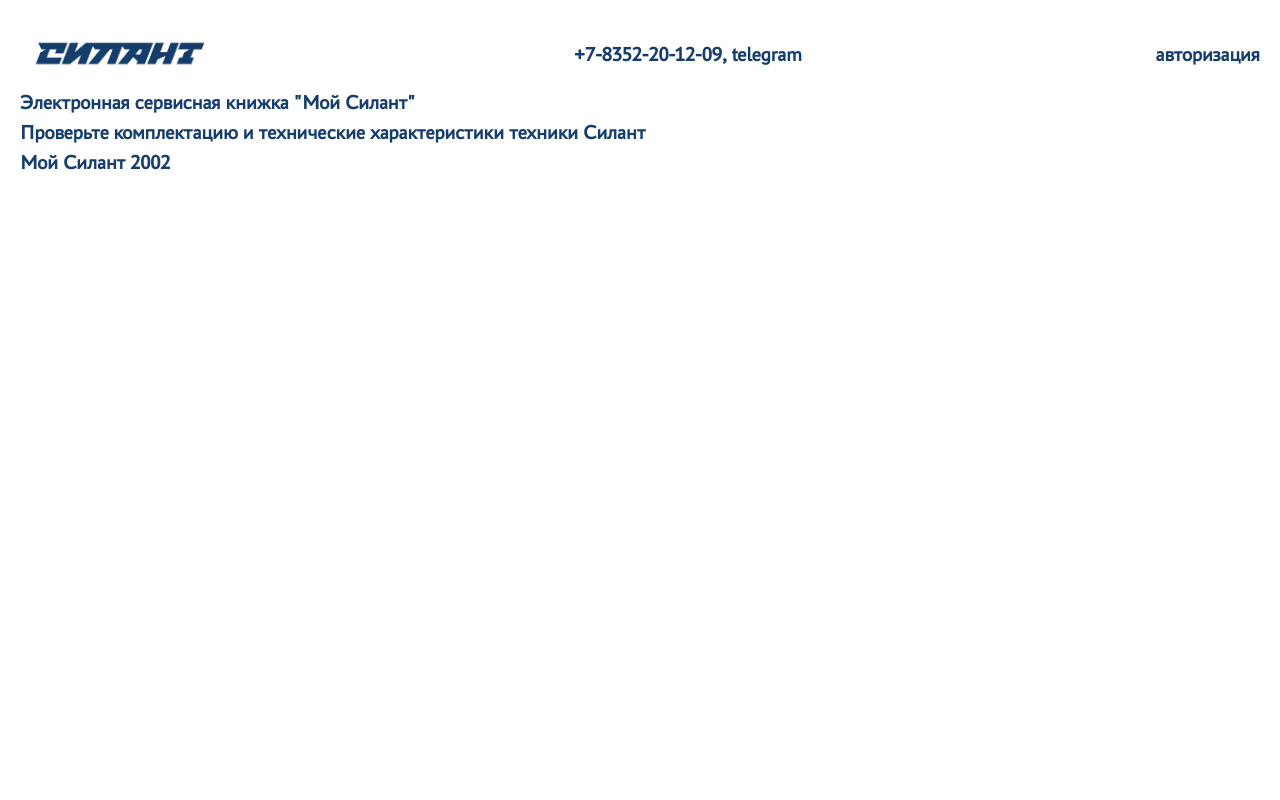
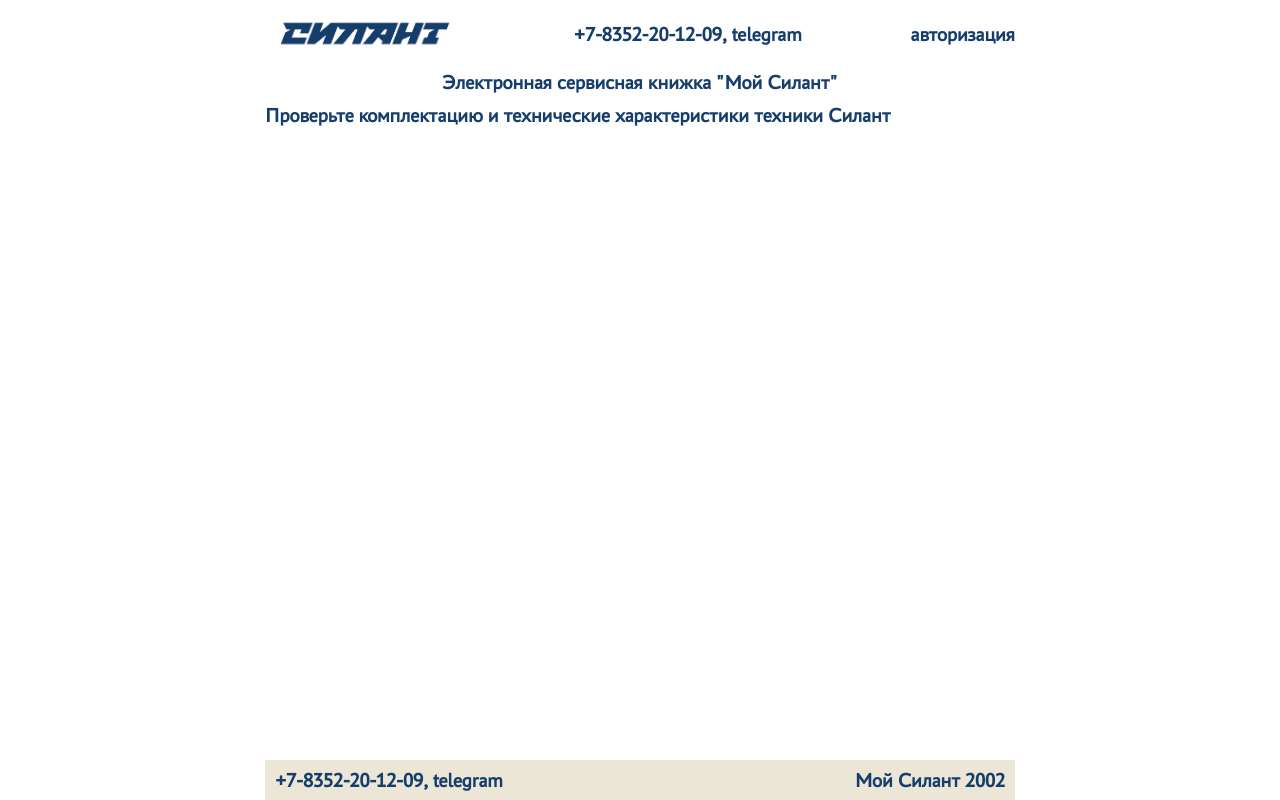
Before and after one commit to aerastov/SF_Graduate_work, a Django app: page / in a window 1280 px wide. Run offline with Django 4.2, Linux system fonts and the light colour scheme.

Commit message:
preview 1.2

```diff
--- a/My_Silant/silant/templates/default.html
+++ b/My_Silant/silant/templates/default.html
@@ -6,11 +6,10 @@
 		<meta charset="utf-8">
 		<link rel="stylesheet" href="{% static 'css/style.css' %}">
 	</head>
+<body>
 
 
-
-<body>
-
+<div class="wrapper">
 	<header>
 		<div class="header">
 			<div class="header_top">
@@ -18,28 +17,22 @@
 <!--					<img src="{% static 'images/Logotype accent RGB 2.jpg' %}">-->
 					<img src="{% static 'images/Logotype silant.jpg' %}">
 				</div>
-				<div>
-					<a>+7-8352-20-12-09, telegram</a>
-				</div>
-				<div>
-					<a>авторизация</a>
-				</div>
+				<div>+7-8352-20-12-09, telegram</div>
+				<div><a>авторизация</a></div>
 			</div>
 			<a class="header_name">Электронная сервисная книжка "Мой Силант"</a>
 		</div>
 	</header>
-
-
-	<main>{% block content %} {% endblock content %}</main>
-
-
+	<main>
+		<div class="main">
+		{% block content %} {% endblock content %}
+		</div>
+	</main>
 	<footer>
-		<div>
-			<a>Мой Силант 2002</a>
-		</div>
+		<div class="footer">+7-8352-20-12-09, telegram</div>
+		<div class="footer">Мой Силант 2002</div>
 	</footer>
-
+</div>
 
 </body>
-
 </html>
--- a/My_Silant/silant/templates/index.html
+++ b/My_Silant/silant/templates/index.html
@@ -1,19 +1,25 @@
 {% extends 'default.html' %}
 
-{% block title %}Index{% endblock title %}
+{% block title %}Мой Силант (
+    {% if user.is_authenticated %}
+        {{registered_user}}
+    {% else %}
+        Неавторизованный пользователь
+    {% endif %})
+{% endblock title %}
 
 
 {% block content %}
 
 
     {% if registered_user %}
-        <div class="main">
+
 			<a>{{registered_user}}</a>
-		</div>
+
     {% else %}
-        <div class="main">
+
 			<a>Проверьте комплектацию и технические характеристики техники Силант</a>
-		</div>
+
     {% endif %}
 
 
--- a/My_Silant/static/css/style.css
+++ b/My_Silant/static/css/style.css
@@ -21,6 +21,11 @@
     src: local('PT-Astra-Sans_Italic'), url('/static/fonts/PT Astra Sans/PT-Astra-Sans_Italic.ttf') format('truetype');
 }
 
+* {
+    margin: 0;
+    padding: 0;
+}
+
 html {
   font-family: "PT-Astra-Sans_Regular";
   font-size: 20px;
@@ -34,25 +39,51 @@ html {
 }
 
 body {
-  margin: 0;
-  padding: 20px;
+    height: 100%;
     font-size: 1rem;
     font-weight: 600;
     line-height: 1.5;
     color: var(--silant_black);
-  text-align: left;
-  background-color: white;
 }
-
 
 h1, h2, h3, h4, h5, h6 {
     margin-top: 0;
     margin-bottom: 0.5rem;
+    padding: 40px 20px 30px;
 }
 p {
     margin-top: 0;
     margin-bottom: 1rem;
+    padding: 10px 20px;
 }
+
+
+
+.wrapper {
+    display: flex;
+    flex-direction: column;
+    /* justify-content: space-between; */
+    width: 750px;
+    min-height: 100%;
+    margin: 0 auto;
+
+}
+header {
+    height: 100px;
+}
+main {
+    flex: 1 0 auto;
+}
+footer {
+    display: -webkit-flex;
+    display: flex;
+    justify-content: space-between;
+    height: 40px;
+    background: var(--silant_beige);
+}
+
+
+
 .logo {
     width: 200px;
 }
@@ -61,6 +92,9 @@ p {
     height: auto;
 }
 .header_name {
+    display: -webkit-flex;
+    display: flex;
+    justify-content: center;
     color: var(--silant_black);
 }
 .header_top {
@@ -70,6 +104,7 @@ p {
     align-items: center;
 }
 
-.main {
 
+.footer {
+    margin: auto 10px;
 }
```
Also changed, not shown: My_Silant/db.sqlite3. Lines whose indentation alone changed are shown as unchanged.
